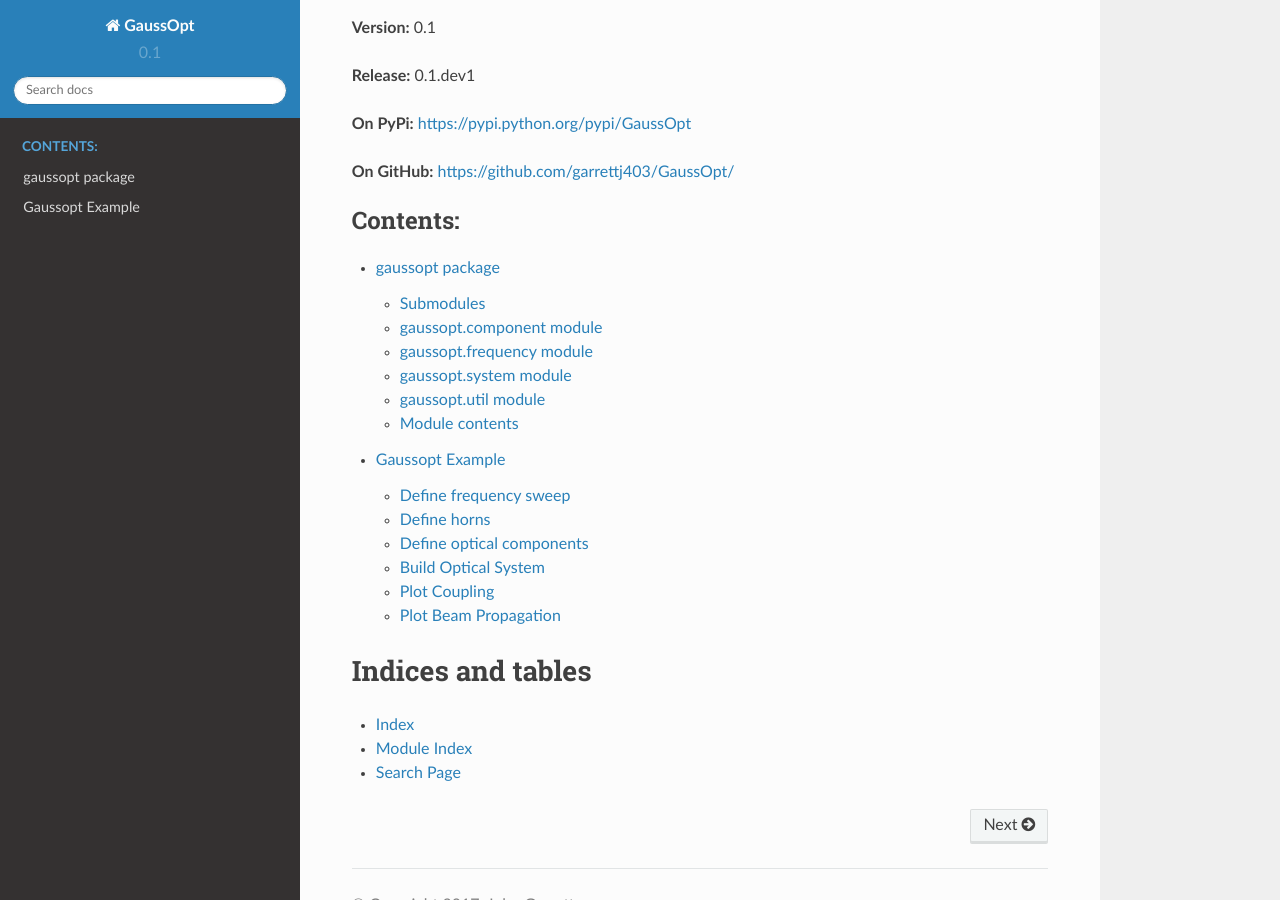
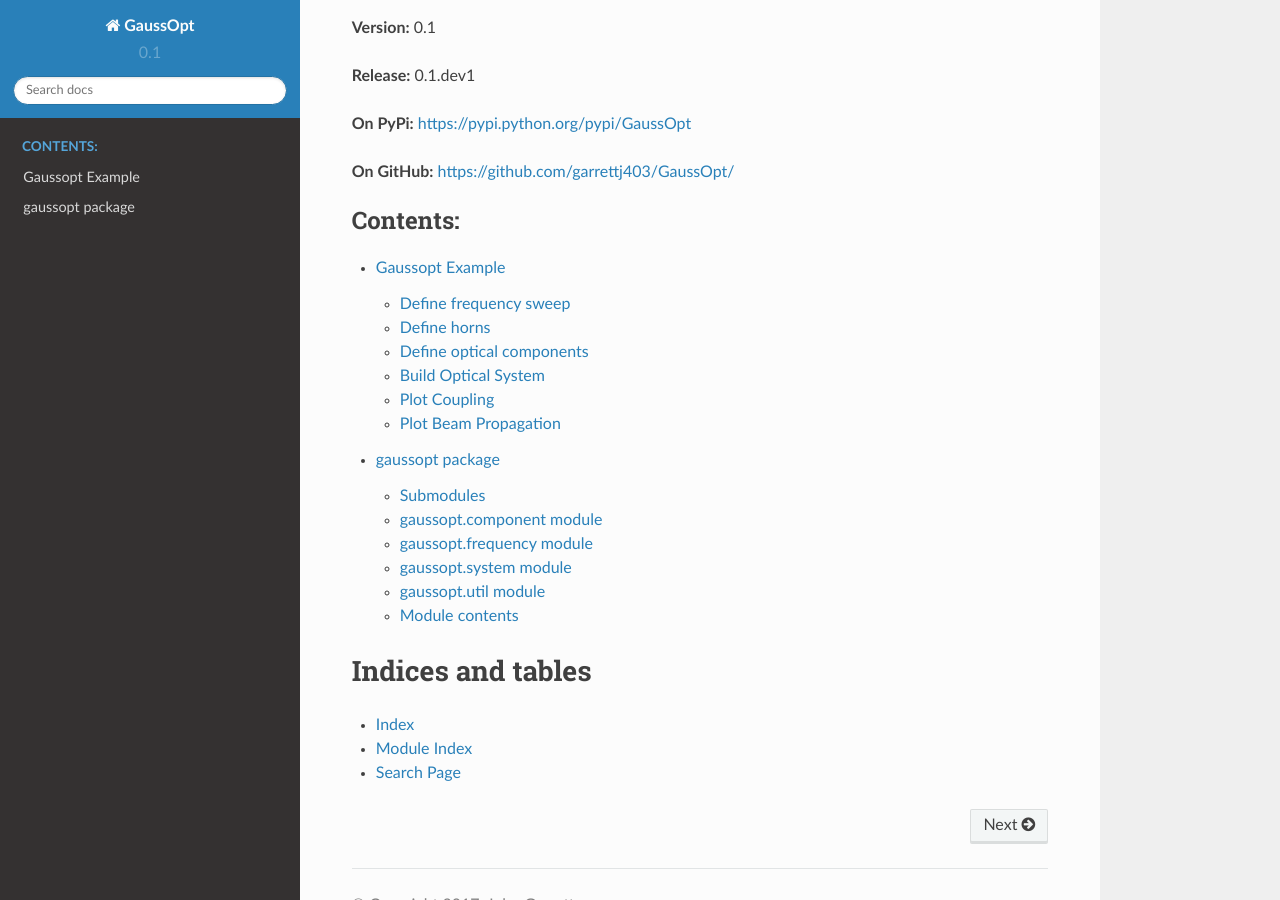
Before and after one commit to garrettj403/GaussOpt, a Sphinx documentation site: the page built from docs/source/index.rst, in a window 1280 px wide and 900 px high, scrolled down 456 px. Built offline with Sphinx 7.4.7 and the Read the Docs theme 2.0.0, drawn with Linux system fonts in a browser that asks for light colours.

Commit message:
Update documentation

```diff
--- a/docs/source/index.rst
+++ b/docs/source/index.rst
@@ -28,8 +28,9 @@
    :maxdepth: 3
    :caption: Contents:
 
+   gaussopt_example
    gaussopt
-   gaussopt_example
+
 
 
 
```
Also changed, not shown: 3 other files.
